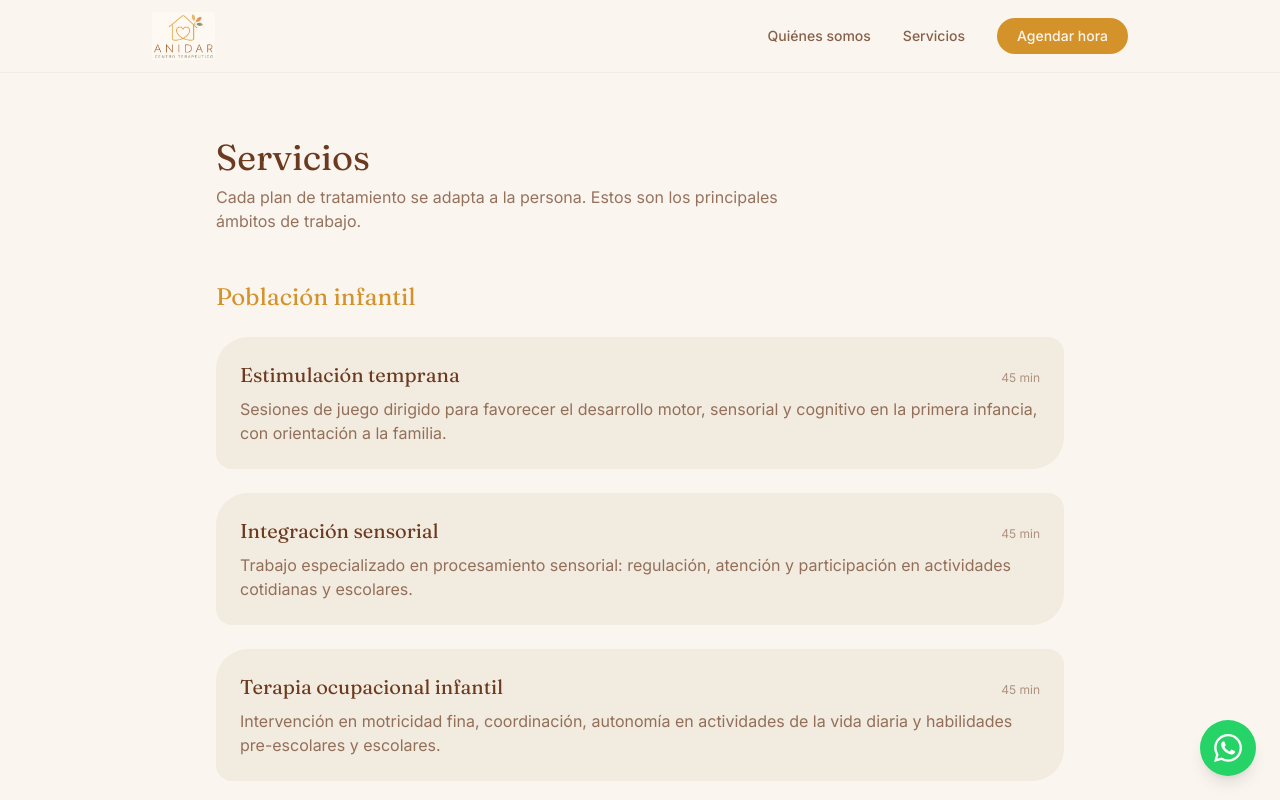
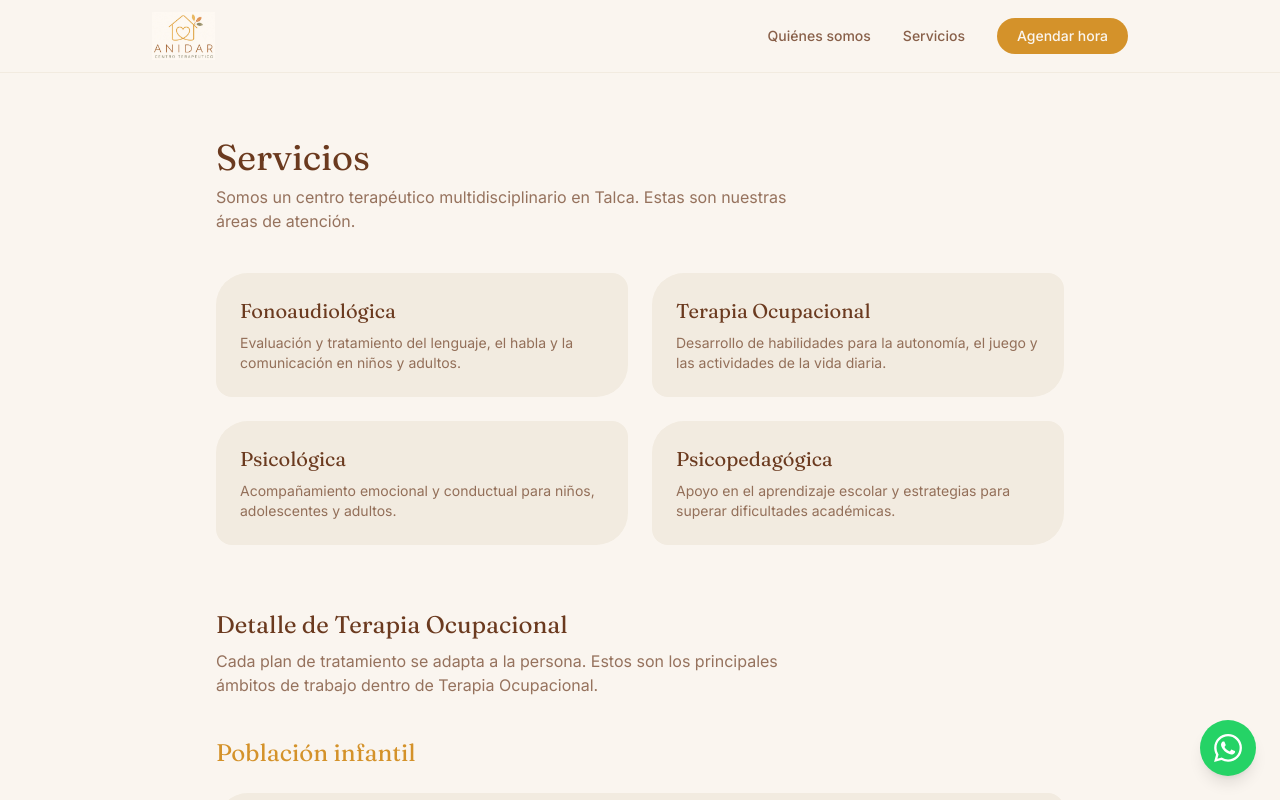
Before and after one commit to MNMF/crece-to, a Next.js app: page /servicios in a window 1280 px wide. Shown: the top 800 px of the page. Built offline with nearby package versions, Linux system fonts and the light colour scheme.

Commit message:
Add files via upload

```diff
--- a/app/servicios/page.tsx
+++ b/app/servicios/page.tsx
@@ -1,12 +1,25 @@
 import Link from "next/link";
 import { servicios } from "@/lib/servicios";
+import { areas } from "@/lib/areas";
 export default function ServiciosPage() {
   const infantil = servicios.filter(s => s.poblacion==="Infantil");
   const adultos = servicios.filter(s => s.poblacion==="Adultos");
   return (
     <main className="max-w-4xl mx-auto px-6 py-16">
       <h1 className="font-display text-4xl text-ink mb-2">Servicios</h1>
-      <p className="text-ink/70 mb-12 max-w-xl">Cada plan de tratamiento se adapta a la persona. Estos son los principales ámbitos de trabajo.</p>
+      <p className="text-ink/70 mb-10 max-w-xl">Somos un centro terapéutico multidisciplinario en Talca. Estas son nuestras áreas de atención.</p>
+
+      <div className="grid sm:grid-cols-2 gap-6 mb-16">
+        {areas.map((a) => (
+          <div key={a.slug} className="bg-sand rounded-organic p-6">
+            <h2 className="font-display text-xl mb-2 text-ink">{a.nombre.replace("Atención ", "")}</h2>
+            <p className="text-sm text-ink/70">{a.descripcion}</p>
+          </div>
+        ))}
+      </div>
+
+      <h2 className="font-display text-2xl text-ink mb-2">Detalle de Terapia Ocupacional</h2>
+      <p className="text-ink/70 mb-10 max-w-xl">Cada plan de tratamiento se adapta a la persona. Estos son los principales ámbitos de trabajo dentro de Terapia Ocupacional.</p>
       {[{titulo:"Población infantil",lista:infantil},{titulo:"Población adulta",lista:adultos}].map(g=>(
         <div key={g.titulo} className="mb-12">
           <h2 className="font-display text-2xl text-amber mb-6">{g.titulo}</h2>
```
